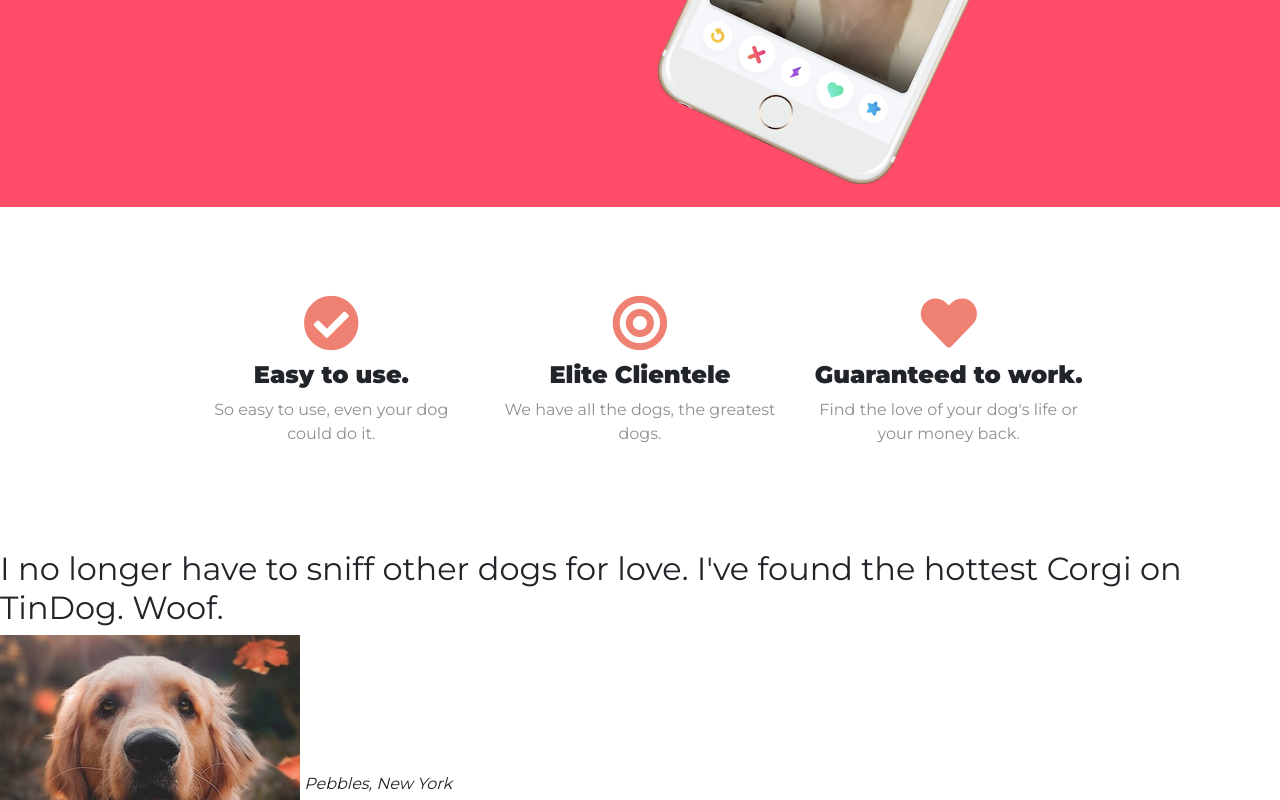
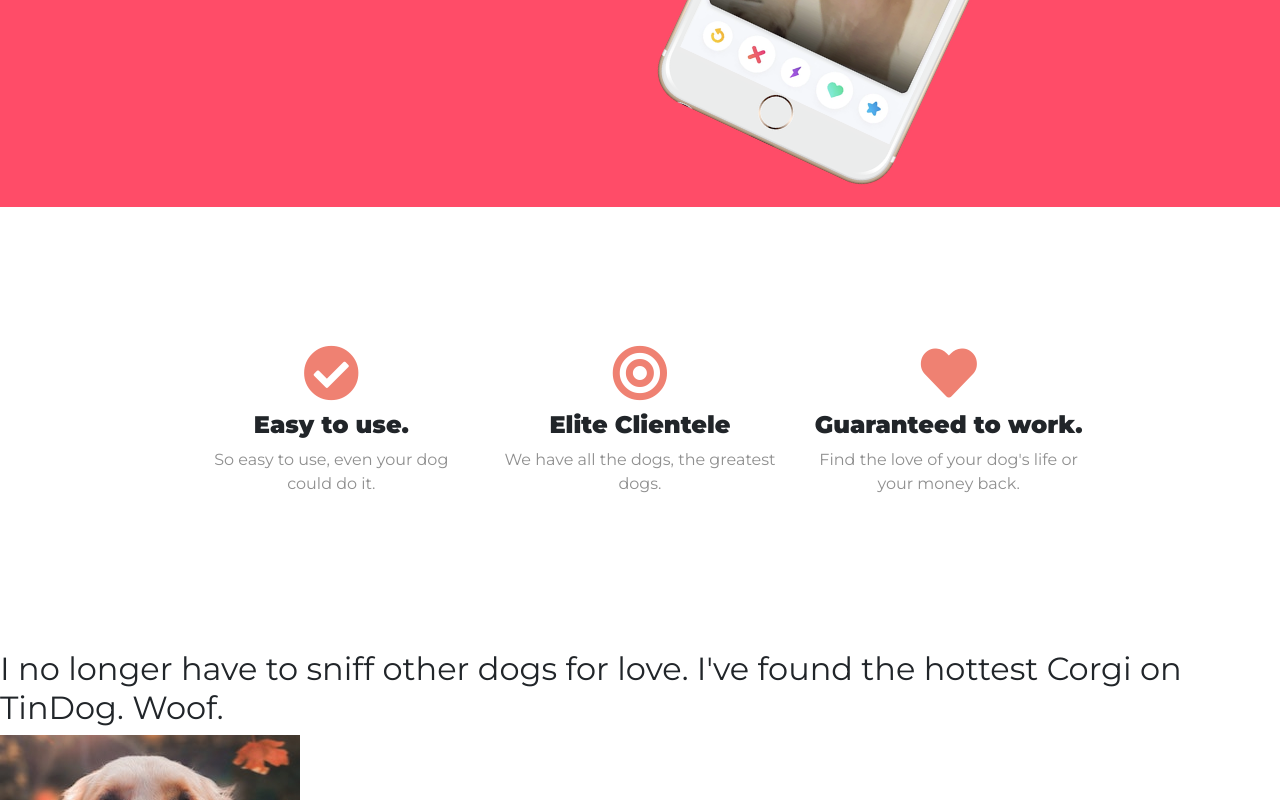
Before and after one commit to harsh3958/tindog-website, a plain HTML site: page index.html in a window 1280 px wide. Shown: the part 548-1348 px from the top of the page. Drawn offline with nearby package versions, Linux system fonts and the light colour scheme.

Commit message:
Update styles.css

```diff
--- a/css/styles.css
+++ b/css/styles.css
@@ -63,6 +63,9 @@ body{
 
 /* Features */
 
+#features{
+  margin: 50px auto;
+
 .features-text{
   text-align: center;
   margin: 50px auto;
```
